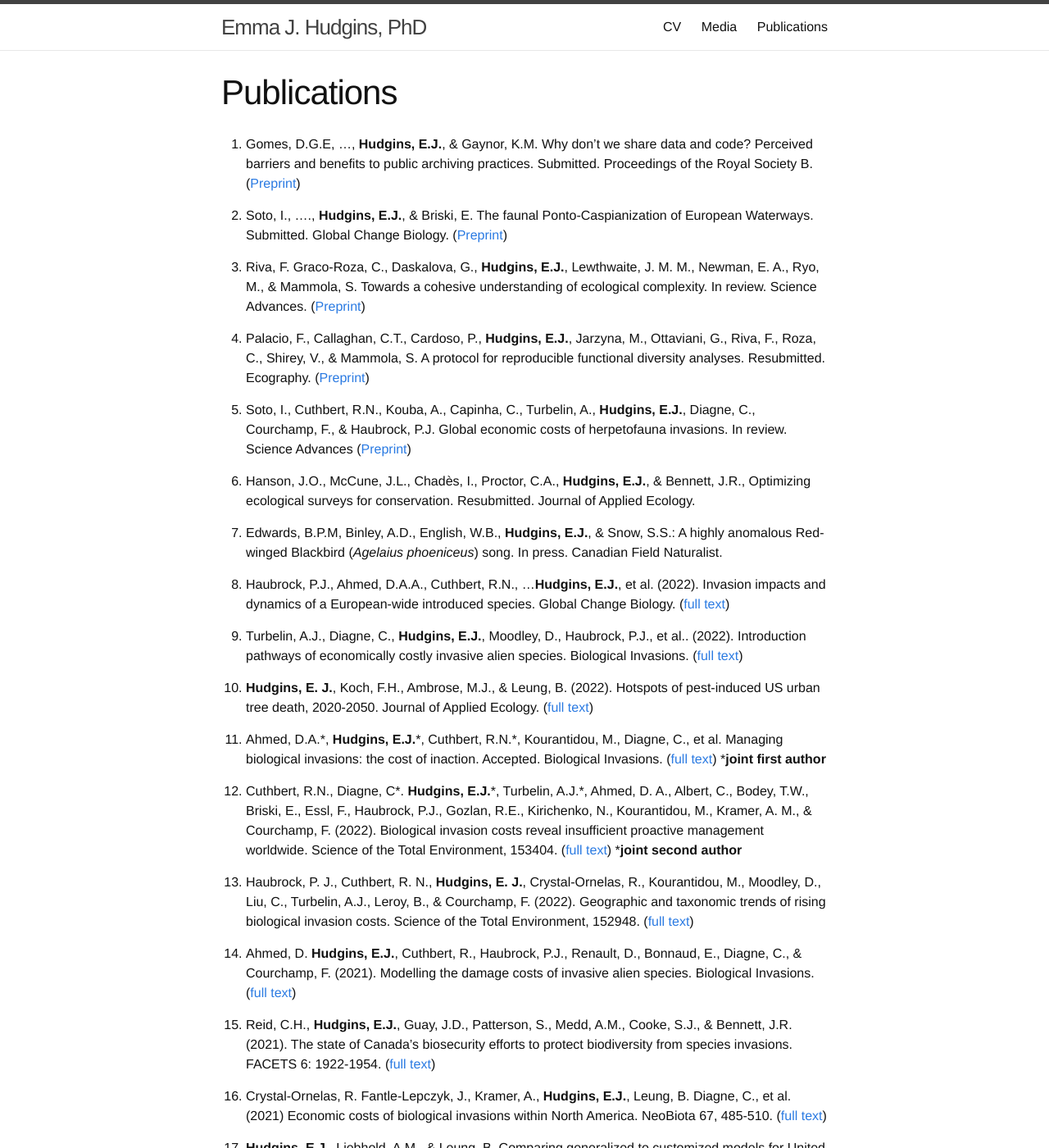
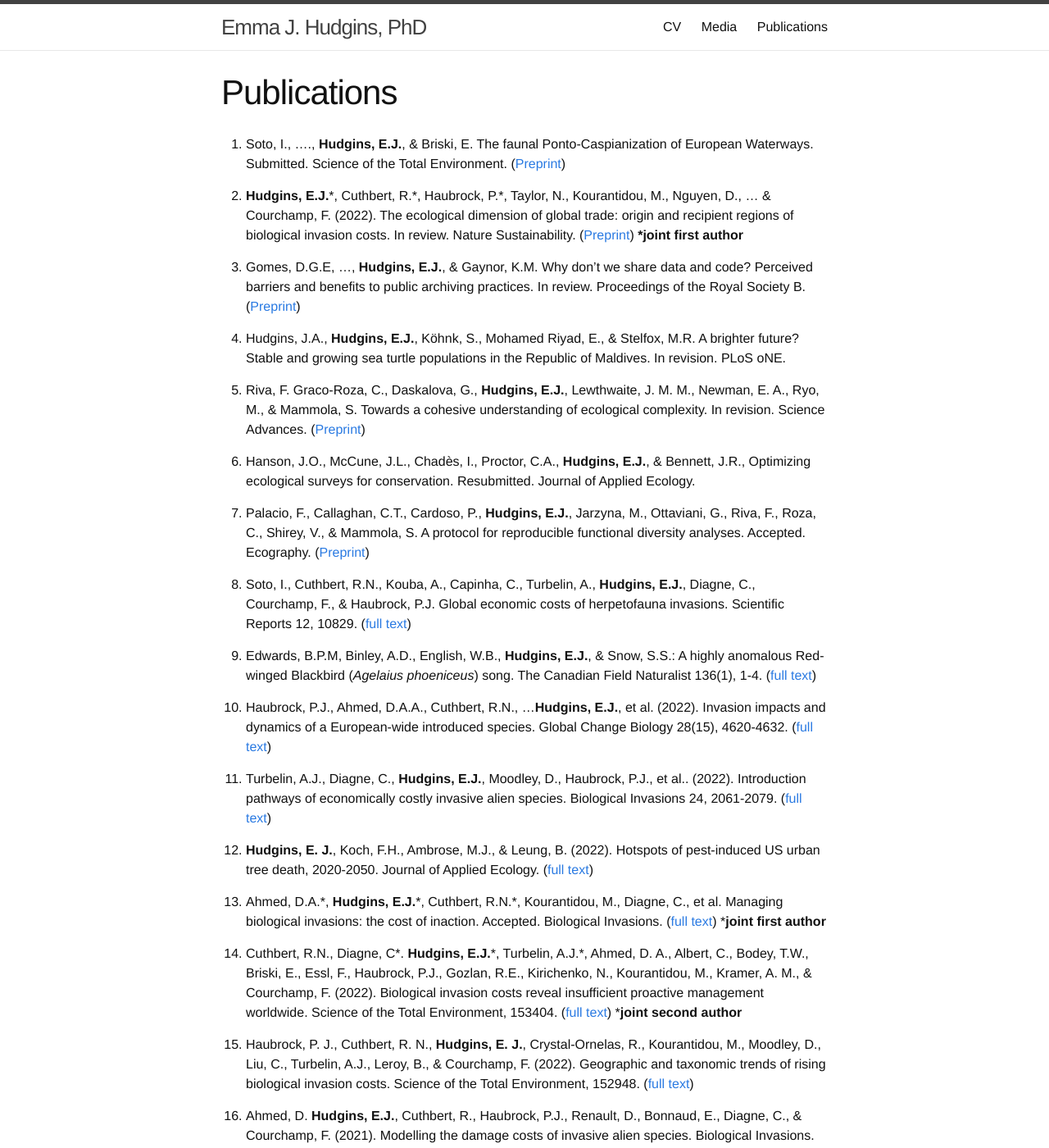
Before and after one commit to emmajhudgins/emmajhudgins.github.io, a Jekyll site: the page built from publications.md, in a window 1280 px wide and 1400 px high. Shown: the whole window at 82% size. Built offline with Jekyll 4.4.1, drawn with Linux system fonts in a browser that asks for light colours; nearby versions of some CDN libraries; some web fonts are replaced; some of the changed text lies outside the part shown.

Commit message:
new pubs and talks

```diff
--- a/publications.md
+++ b/publications.md
@@ -8,23 +8,29 @@ order: 2
 
 ---
 
-22. Gomes, D.G.E, …, **Hudgins, E.J.**, & Gaynor, K.M. Why don’t we share data and code? Perceived barriers and benefits to public archiving practices. Submitted. Proceedings of the Royal Society B. ([Preprint](https://osf.io/preprints/metaarxiv/gaj43/))
 
-21. Soto, I., …., **Hudgins, E.J.**, & Briski, E. The faunal Ponto-Caspianization of European Waterways. Submitted. Global Change Biology. ([Preprint](https://doi.org/10.21203/rs.3.rs-1702320/v1))
+24. Soto, I., …., **Hudgins, E.J.**, & Briski, E. The faunal Ponto-Caspianization of European Waterways. Submitted. Science of the Total Environment. ([Preprint](https://doi.org/10.21203/rs.3.rs-1702320/v1))
 
-20. Riva, F. Graco-Roza, C., Daskalova, G., **Hudgins, E.J.**, Lewthwaite, J. M. M., Newman, E. A., Ryo, M., & Mammola, S.  Towards a cohesive understanding of ecological complexity. In review. Science Advances. ([Preprint](https://ecoevorxiv.org/tzy9k/))
+23. **Hudgins, E.J.**\*, Cuthbert, R.\*, Haubrock, P.\*, Taylor, N., Kourantidou, M., Nguyen, D., ... & Courchamp, F. (2022). The ecological dimension of global trade: origin and recipient regions of biological invasion costs. In review. Nature Sustainability. ([Preprint](https://doi.org/10.21203/rs.3.rs-1762292/v1))
+**\*joint first author**
 
-19.  Palacio, F., Callaghan, C.T., Cardoso, P., **Hudgins, E.J.**, Jarzyna, M., Ottaviani, G., Riva, F., Roza, C., Shirey, V., & Mammola, S.  A protocol for reproducible functional diversity analyses. Resubmitted. Ecography. ([Preprint](https://ecoevorxiv.org/yt9sb/))
+22. Gomes, D.G.E, …, **Hudgins, E.J.**, & Gaynor, K.M. Why don’t we share data and code? Perceived barriers and benefits to public archiving practices. In review. Proceedings of the Royal Society B. ([Preprint](https://osf.io/preprints/metaarxiv/gaj43/))
 
-18.  Soto, I., Cuthbert, R.N., Kouba, A., Capinha, C., Turbelin, A., **Hudgins, E.J.**, Diagne, C., Courchamp, F., & Haubrock, P.J. Global economic costs of herpetofauna invasions. In review. Science Advances ([Preprint](https://doi.org/10.21203/rs.3.rs-964112/v1))
+21. Hudgins, J.A., **Hudgins, E.J.**, Köhnk, S., Mohamed Riyad, E., & Stelfox, M.R. A brighter future? Stable and growing sea turtle populations in the Republic of Maldives. In revision. PLoS oNE.
 
-17. Hanson, J.O., McCune, J.L., Chadès, I., Proctor, C.A., **Hudgins, E.J.**, & Bennett, J.R., Optimizing ecological surveys for conservation. Resubmitted. Journal of Applied Ecology.
+20. Riva, F. Graco-Roza, C., Daskalova, G., **Hudgins, E.J.**, Lewthwaite, J. M. M., Newman, E. A., Ryo, M., & Mammola, S.  Towards a cohesive understanding of ecological complexity. In revision. Science Advances. ([Preprint](https://ecoevorxiv.org/tzy9k/))
 
-16. Edwards, B.P.M, Binley, A.D., English, W.B., **Hudgins, E.J.**, & Snow, S.S.: A highly anomalous Red-winged Blackbird (*Agelaius phoeniceus*) song. In press. Canadian Field Naturalist.
+19. Hanson, J.O., McCune, J.L., Chadès, I., Proctor, C.A., **Hudgins, E.J.**, & Bennett, J.R., Optimizing ecological surveys for conservation. Resubmitted. Journal of Applied Ecology.
 
-15.  Haubrock, P.J., Ahmed, D.A.A., Cuthbert, R.N., …**Hudgins, E.J.**, et al. (2022). Invasion impacts and dynamics of a European-wide introduced species. Global Change Biology. ([full text](https://doi.org/10.1111/gcb.16207))
+18.  Palacio, F., Callaghan, C.T., Cardoso, P., **Hudgins, E.J.**, Jarzyna, M., Ottaviani, G., Riva, F., Roza, C., Shirey, V., & Mammola, S.  A protocol for reproducible functional diversity analyses. Accepted. Ecography. ([Preprint](https://ecoevorxiv.org/yt9sb/))
 
-14. Turbelin, A.J., Diagne, C., **Hudgins, E.J.**, Moodley, D., Haubrock, P.J., et al.. (2022). Introduction pathways of economically costly invasive alien species. Biological Invasions. ([full text](https://doi.org/10.1007/s10530-022-02796-5))
+17.  Soto, I., Cuthbert, R.N., Kouba, A., Capinha, C., Turbelin, A., **Hudgins, E.J.**, Diagne, C., Courchamp, F., & Haubrock, P.J. Global economic costs of herpetofauna invasions. Scientific Reports 12, 10829. ([full text](https://doi.org/10.1038/s41598-022-15079-9))
+
+16. Edwards, B.P.M, Binley, A.D., English, W.B., **Hudgins, E.J.**, & Snow, S.S.: A highly anomalous Red-winged Blackbird (*Agelaius phoeniceus*) song. The Canadian Field Naturalist 136(1), 1-4. ([full text](https://doi.org/10.22621/cfn.v136i1.2877))
+
+15.  Haubrock, P.J., Ahmed, D.A.A., Cuthbert, R.N., …**Hudgins, E.J.**, et al. (2022). Invasion impacts and dynamics of a European-wide introduced species. Global Change Biology 28(15), 4620-4632. ([full text](https://doi.org/10.1111/gcb.16207))
+
+14. Turbelin, A.J., Diagne, C., **Hudgins, E.J.**, Moodley, D., Haubrock, P.J., et al.. (2022). Introduction pathways of economically costly invasive alien species. Biological Invasions 24, 2061-2079. ([full text](https://doi.org/10.1007/s10530-022-02796-5))
 
 13. **Hudgins, E. J.**, Koch, F.H., Ambrose, M.J., & Leung, B. (2022). Hotspots of pest-induced US urban tree death, 2020-2050. Journal of Applied Ecology. ([full text](https://doi.org/10.1111/1365-2664.14141/))
 
@@ -58,9 +64,11 @@ order: 2
 
 **Oral Presentations**
 
-* **Hudgins, E.J.**. New perspectives in forest pest management for a resilient urban canopy. Presented at the Invasive Species Centre’s Annual Symposium. Feb 3, 2022. Invited presentation. ([video](https://youtu.be/F65PmhL8ueQ?t=1352))
+* **Hudgins, E.J.** New perspectives in North American urban forest pest management. Webinar for the International Pest Risk Research Group. July 13, 2022. Invited presentation. ([video](https://www.youtube.com/watch?v=uPpmb_2YjBQ))
 
-* **Hudgins, E.J.**. Optimal control of emerald ash borer (Agrilus planipennis) spread across the United States. Presented at the Forest Pest Management Forum (Canadian Federal-Provincial-Municipal-NGO meeting). Dec. 9, 2021.
+* **Hudgins, E.J.** New perspectives in forest pest management for a resilient urban canopy. Presented at the Invasive Species Centre’s Annual Symposium. Feb 3, 2022. Invited presentation. ([video](https://youtu.be/F65PmhL8ueQ?t=1352))
+
+* **Hudgins, E.J.** Optimal control of emerald ash borer (Agrilus planipennis) spread across the United States. Presented at the Forest Pest Management Forum (Canadian Federal-Provincial-Municipal-NGO meeting). Dec. 9, 2021.
 
 * Crystal-Ornelas, R., **Hudgins, E.J. (presenting author)**, Cuthbert, R.N., Haubrock, P.J., Fantle-Lepczyk, J., Angulo, E., Kramer, A., Ballesteros-Mejia, L., Leroy, B., Leung, B., López-López, E., Diagne, C., & Courchamp, F. Economic costs of biological invasions within North America. Presented at the Invasive Species Council of British Columbia’s annual meeting, Oct. 6, 2021. Invited presentation.
 
```
Also changed, not shown: 5 other files.
